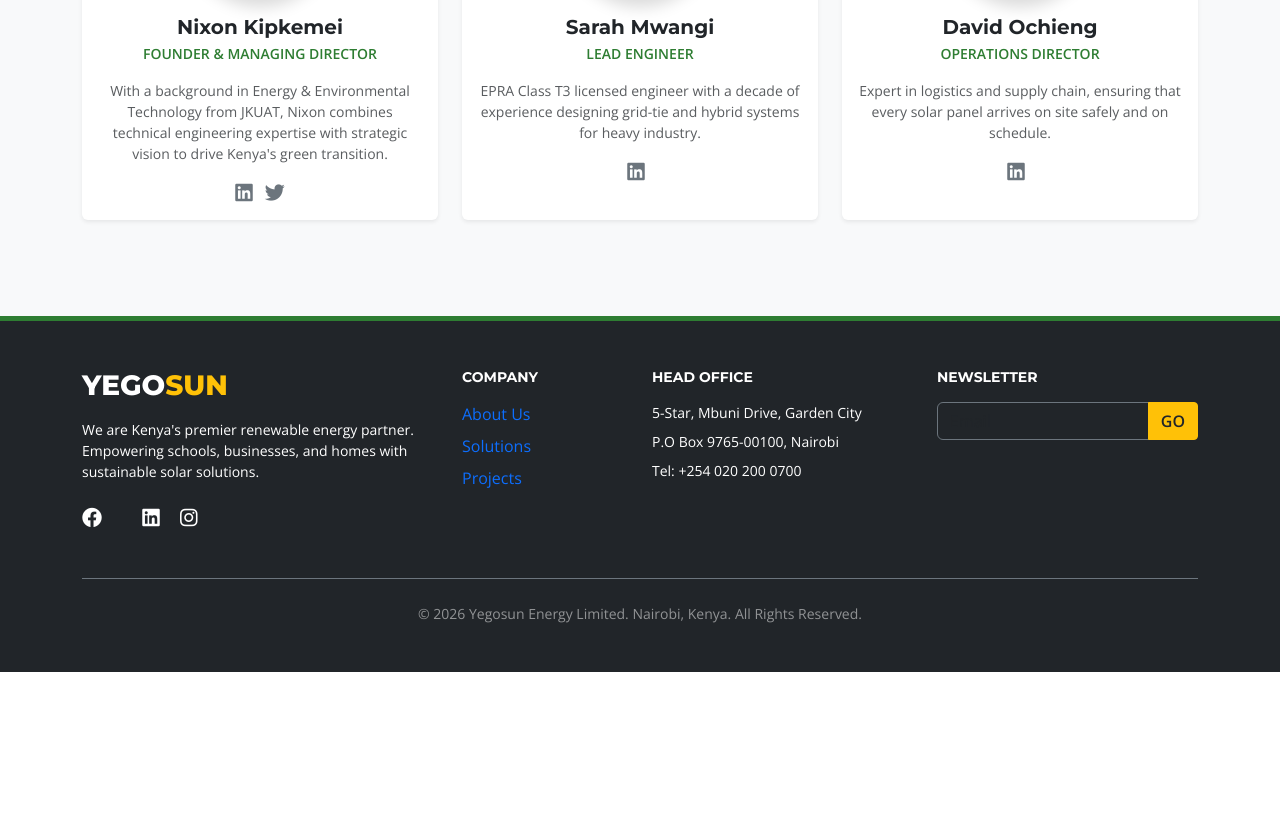
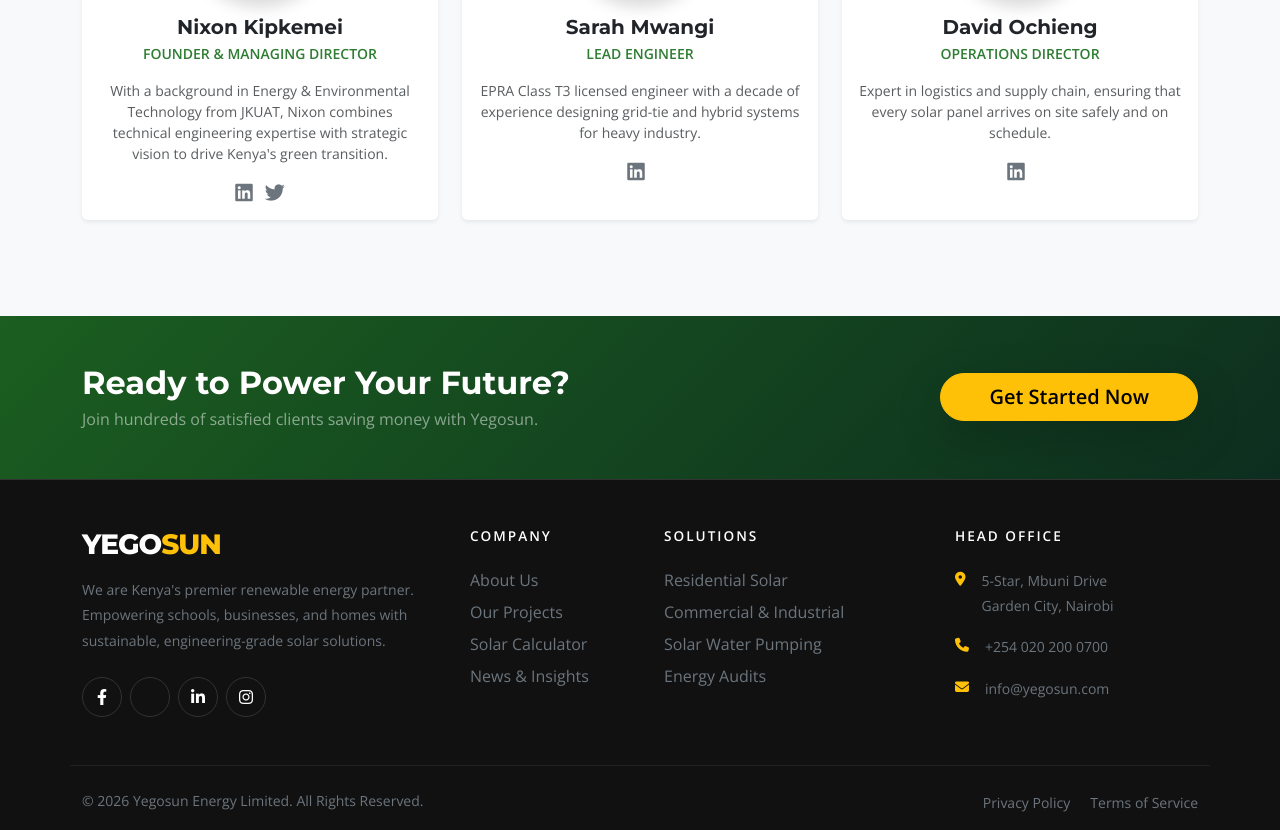
Before and after one commit to kelvin-keter/yegosun-website, a Flask app: page /about in a window 1280 px wide. Shown: the part 2103-2933 px from the top of the page. Before the commit the page ends 2775 px from the top, so only its background shows below. Run offline with Flask 3, Linux system fonts and the light colour scheme.

Commit message:
Update Footer: Add Pre-footer CTA, 4-column layout, and premium dark styling

```diff
--- a/templates/base.html
+++ b/templates/base.html
@@ -54,46 +54,76 @@
         {% block content %}{% endblock %}
     </main>
 
-    <footer class="py-5 mt-auto" style="background-color: #212529; border-top: 5px solid #2E7D32;">
+    <section class="py-5" style="background: linear-gradient(135deg, #1b5e20 0%, #0d2e1f 100%);">
         <div class="container">
-            <div class="row g-4 text-white">
-                <div class="col-md-4">
-                     <h3 class="mb-3 fw-extrabold" style="font-family: 'Montserrat';">YEGO<span class="text-warning">SUN</span></h3>
-                     <p class="text-white-75 small">We are Kenya's premier renewable energy partner. Empowering schools, businesses, and homes with sustainable solar solutions.</p>
+            <div class="row align-items-center">
+                <div class="col-lg-8 text-center text-lg-start mb-4 mb-lg-0">
+                    <h2 class="text-white fw-bold mb-1">Ready to Power Your Future?</h2>
+                    <p class="text-white-50 mb-0">Join hundreds of satisfied clients saving money with Yegosun.</p>
+                </div>
+                <div class="col-lg-4 text-center text-lg-end">
+                    <a href="{{ url_for('contact') }}" class="btn btn-warning btn-lg fw-bold rounded-pill px-5 shadow-lg">Get Started Now</a>
+                </div>
+            </div>
+        </div>
+    </section>
 
-                     <div class="mt-4">
-                        <a href="#" class="text-white me-3 hover-warning"><i class="fa-brands fa-facebook fa-lg"></i></a>
-                        <a href="#" class="text-white me-3 hover-warning"><i class="fa-brands fa-x-twitter fa-lg"></i></a>
-                        <a href="#" class="text-white me-3 hover-warning"><i class="fa-brands fa-linkedin fa-lg"></i></a>
-                        <a href="#" class="text-white hover-warning"><i class="fa-brands fa-instagram fa-lg"></i></a>
+    <footer class="pt-5 pb-3 mt-auto text-white" style="background-color: #111; border-top: 1px solid #333;">
+        <div class="container">
+            <div class="row g-5">
+
+                <div class="col-lg-4 col-md-6">
+                     <h3 class="mb-3 fw-extrabold" style="font-family: 'Montserrat'; letter-spacing: -1px;">YEGO<span class="text-warning">SUN</span></h3>
+                     <p class="text-secondary small mb-4" style="line-height: 1.8;">
+                        We are Kenya's premier renewable energy partner. Empowering schools, businesses, and homes with sustainable, engineering-grade solar solutions.
+                     </p>
+
+                     <div class="d-flex gap-2">
+                        <a href="#" class="btn btn-outline-secondary rounded-circle d-flex align-items-center justify-content-center" style="width: 40px; height: 40px; border-color: #333;"><i class="fa-brands fa-facebook-f text-white"></i></a>
+                        <a href="#" class="btn btn-outline-secondary rounded-circle d-flex align-items-center justify-content-center" style="width: 40px; height: 40px; border-color: #333;"><i class="fa-brands fa-x-twitter text-white"></i></a>
+                        <a href="#" class="btn btn-outline-secondary rounded-circle d-flex align-items-center justify-content-center" style="width: 40px; height: 40px; border-color: #333;"><i class="fa-brands fa-linkedin-in text-white"></i></a>
+                        <a href="#" class="btn btn-outline-secondary rounded-circle d-flex align-items-center justify-content-center" style="width: 40px; height: 40px; border-color: #333;"><i class="fa-brands fa-instagram text-white"></i></a>
                      </div>
                 </div>
-                <div class="col-md-2">
-                    <h5 class="text-white mb-3 fw-bold text-uppercase small">Company</h5>
+
+                <div class="col-lg-2 col-md-6">
+                    <h6 class="text-white fw-bold text-uppercase mb-4 tracking-wide" style="font-size: 0.85rem;">Company</h6>
                     <ul class="list-unstyled">
-                        <li class="mb-2"><a href="{{ url_for('about') }}" class="text-white-75 text-decoration-none">About Us</a></li>
-                        <li class="mb-2"><a href="{{ url_for('services') }}" class="text-white-75 text-decoration-none">Solutions</a></li>
-                        <li class="mb-2"><a href="{{ url_for('projects') }}" class="text-white-75 text-decoration-none">Projects</a></li>
+                        <li class="mb-2"><a href="{{ url_for('about') }}" class="text-secondary text-decoration-none hover-link">About Us</a></li>
+                        <li class="mb-2"><a href="{{ url_for('projects') }}" class="text-secondary text-decoration-none hover-link">Our Projects</a></li>
+                        <li class="mb-2"><a href="{{ url_for('calculator') }}" class="text-secondary text-decoration-none hover-link">Solar Calculator</a></li>
+                        <li class="mb-2"><a href="{{ url_for('home') }}#blogs" class="text-secondary text-decoration-none hover-link">News & Insights</a></li>
                     </ul>
                 </div>
-                <div class="col-md-3">
-                    <h5 class="text-white mb-3 fw-bold text-uppercase small">Head Office</h5>
-                    <ul class="list-unstyled text-white-75 small">
-                        <li class="mb-2">5-Star, Mbuni Drive, Garden City</li>
-                        <li class="mb-2">P.O Box 9765-00100, Nairobi</li>
-                        <li class="mb-2">Tel: +254 020 200 0700</li>
+
+                <div class="col-lg-3 col-md-6">
+                    <h6 class="text-white fw-bold text-uppercase mb-4 tracking-wide" style="font-size: 0.85rem;">Solutions</h6>
+                    <ul class="list-unstyled">
+                        <li class="mb-2"><a href="{{ url_for('services') }}" class="text-secondary text-decoration-none hover-link">Residential Solar</a></li>
+                        <li class="mb-2"><a href="{{ url_for('services') }}" class="text-secondary text-decoration-none hover-link">Commercial & Industrial</a></li>
+                        <li class="mb-2"><a href="{{ url_for('services') }}" class="text-secondary text-decoration-none hover-link">Solar Water Pumping</a></li>
+                        <li class="mb-2"><a href="{{ url_for('services') }}" class="text-secondary text-decoration-none hover-link">Energy Audits</a></li>
                     </ul>
                 </div>
-                <div class="col-md-3">
-                    <h5 class="text-white mb-3 fw-bold text-uppercase small">Newsletter</h5>
-                    <div class="input-group">
-                        <input type="text" class="form-control bg-dark border-secondary text-white" placeholder="Email">
-                        <button class="btn btn-warning fw-bold text-dark">GO</button>
-                    </div>
+
+                <div class="col-lg-3 col-md-6">
+                    <h6 class="text-white fw-bold text-uppercase mb-4 tracking-wide" style="font-size: 0.85rem;">Head Office</h6>
+                    <ul class="list-unstyled text-secondary small" style="line-height: 1.8;">
+                        <li class="mb-3 d-flex"><i class="fa-solid fa-location-dot text-warning mt-1 me-3"></i> <span>5-Star, Mbuni Drive<br>Garden City, Nairobi</span></li>
+                        <li class="mb-3 d-flex"><i class="fa-solid fa-phone text-warning mt-1 me-3"></i> <span>+254 020 200 0700</span></li>
+                        <li class="mb-3 d-flex"><i class="fa-solid fa-envelope text-warning mt-1 me-3"></i> <span>info@yegosun.com</span></li>
+                    </ul>
                 </div>
             </div>
-            <div class="text-center mt-5 pt-4 border-top border-secondary">
-                <p class="text-white-50 mb-0 small">&copy; 2026 Yegosun Energy Limited. Nairobi, Kenya. All Rights Reserved.</p>
+
+            <div class="row mt-5 pt-4 border-top" style="border-color: #222 !important;">
+                <div class="col-md-6 text-center text-md-start">
+                    <p class="text-secondary mb-0 small">&copy; 2026 Yegosun Energy Limited. All Rights Reserved.</p>
+                </div>
+                <div class="col-md-6 text-center text-md-end">
+                    <a href="#" class="text-secondary small text-decoration-none me-3 hover-link">Privacy Policy</a>
+                    <a href="#" class="text-secondary small text-decoration-none hover-link">Terms of Service</a>
+                </div>
             </div>
         </div>
     </footer>
@@ -105,6 +135,17 @@
         <i class="fa-brands fa-whatsapp fa-2x text-white"></i>
     </a>
 
+    <style>
+        .hover-link:hover {
+            color: #ffc107 !important; /* Yellow on hover */
+            padding-left: 5px;
+            transition: all 0.3s ease;
+        }
+        .tracking-wide {
+            letter-spacing: 2px;
+        }
+    </style>
+
     <script src="https://cdn.jsdelivr.net/npm/bootstrap@5.3.0/dist/js/bootstrap.bundle.min.js"></script>
 </body>
 </html>
```
